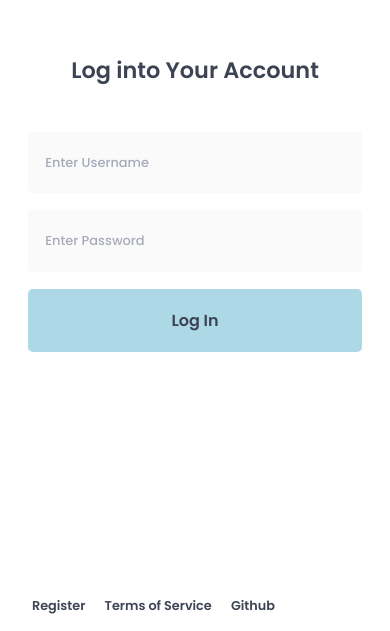
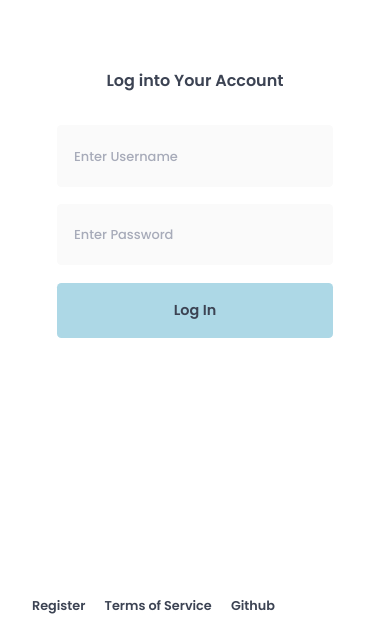
Before and after one commit to placehlder/client, a Vue app: page /login in a window 390 px wide. Shown: the part 213-844 px from the top of the page. Built offline with nearby package versions, Linux system fonts and the light colour scheme.

Commit message:
fixed responsiveness

```diff
--- a/src/views/LoginView.vue
+++ b/src/views/LoginView.vue
@@ -104,15 +104,15 @@
 
 /* media query */
 @media (max-width: 1024px) {
-  h1 {
+  .header {
     font-size: var(--font-size-regular);
   }
 
-  input {
+  .box {
     width: 18em;
   }
 
-  button {
+  .submit {
     font-size: var(--font-size-small);
   }
 
--- a/src/views/RegisterView.vue
+++ b/src/views/RegisterView.vue
@@ -106,15 +106,15 @@
 
 /* media query */
 @media (max-width: 1024px) {
-  h1 {
+  .header {
     font-size: var(--font-size-regular);
   }
 
-  input {
+  .box {
     width: 18em;
   }
 
-  button {
+  .submit {
     font-size: var(--font-size-small);
   }
 
```
